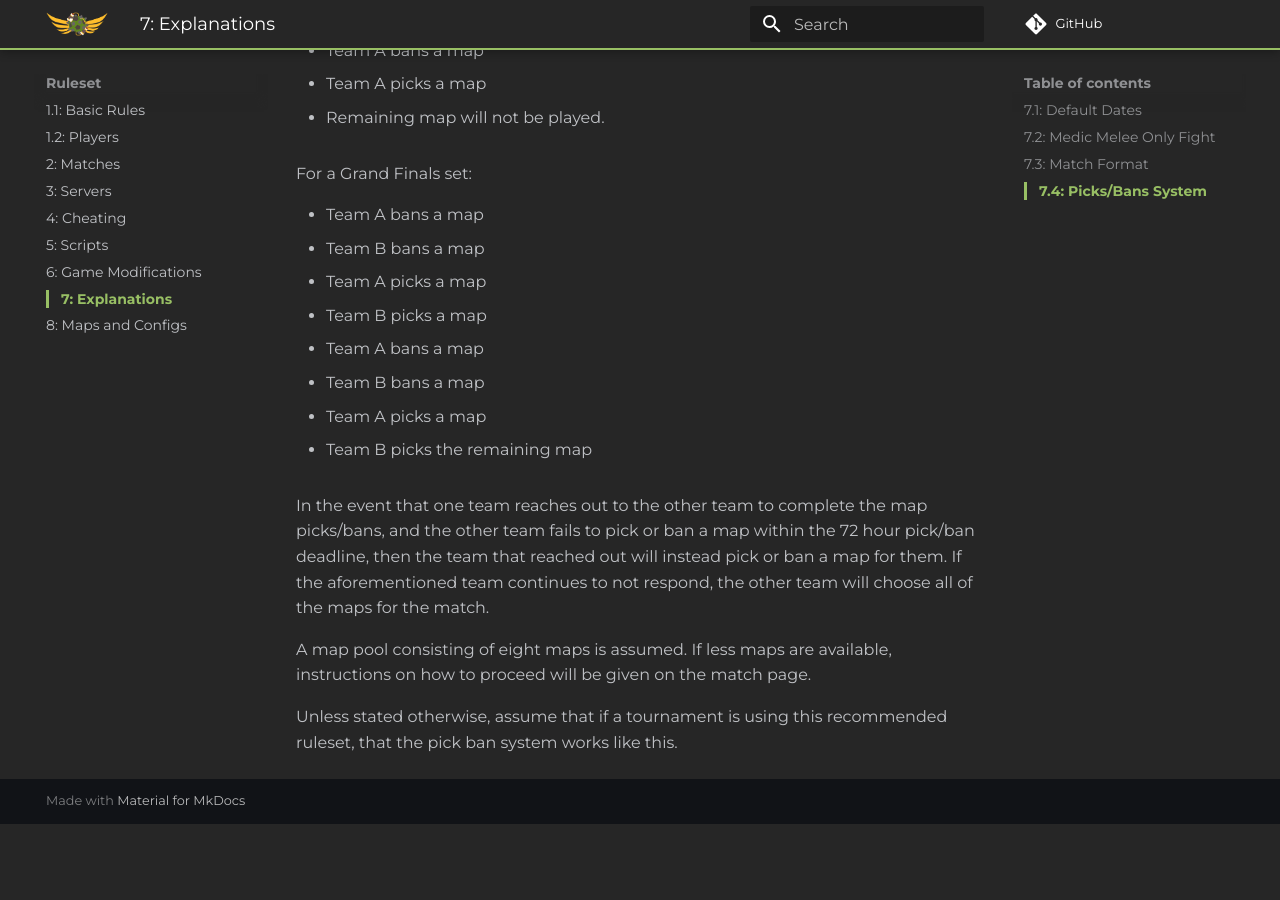
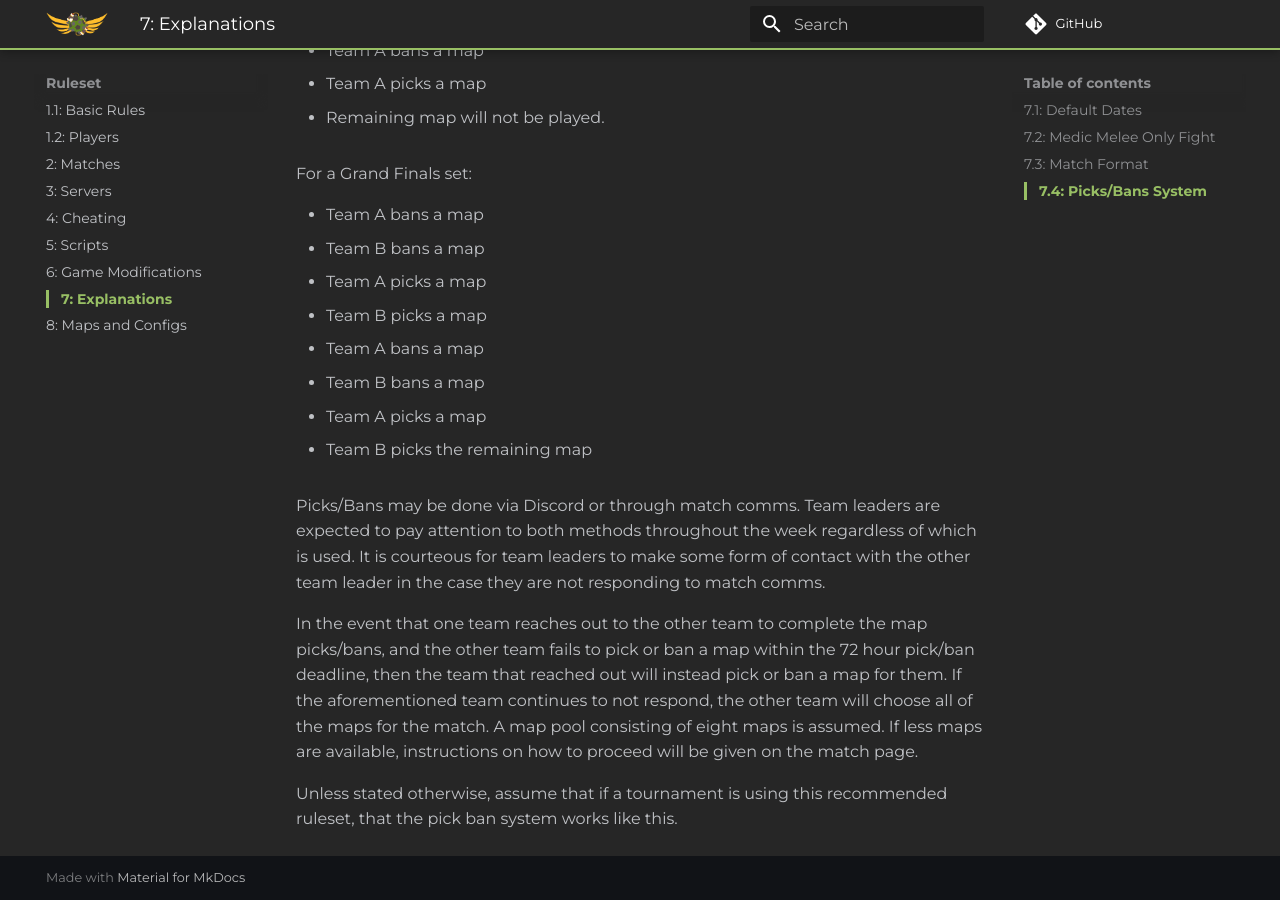
Before and after one commit to p4sstime/p4ss-docs, an MkDocs documentation site: the page built from docs/explanations/explanations.md, in a window 1280 px wide and 900 px high, scrolled down 1937 px. Built offline with MkDocs 1.6.1 and Material for MkDocs 9.7.7, drawn with Linux system fonts in a browser that asks for light colours; comment, search, counter and statistics services are not loaded; before the commit the page ends 2761 px from its top, so only the background shows below that.

Commit message:
Update explanations.md
Clarification on pick/bans

```diff
--- a/docs/explanations/explanations.md
+++ b/docs/explanations/explanations.md
@@ -56,8 +56,9 @@ For a Grand Finals set:
 - Team A picks a map
 - Team B picks the remaining map
 
+Picks/Bans may be done via Discord or through match comms. Team leaders are expected to pay attention to both methods throughout the week regardless of which is used. It is courteous for team leaders to make some form of contact with the other team leader in the case they are not responding to match comms.
+
 In the event that one team reaches out to the other team to complete the map picks/bans, and the other team fails to pick or ban a map within the 72 hour pick/ban deadline, then the team that reached out will instead pick or ban a map for them. If the aforementioned team continues to not respond, the other team will choose all of the maps for the match.
-
 A map pool consisting of eight maps is assumed. If less maps are available, instructions on how to proceed will be given on the match page.
 
 Unless stated otherwise, assume that if a tournament is using this recommended ruleset, that the pick ban system works like this.
```
